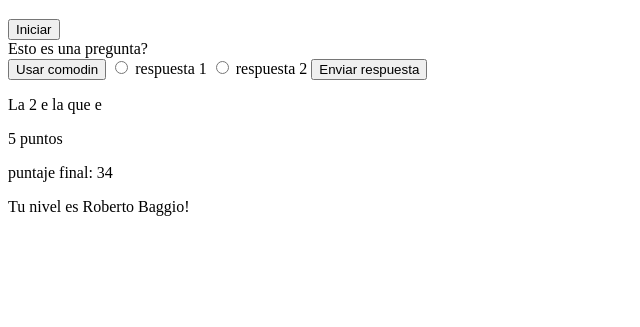
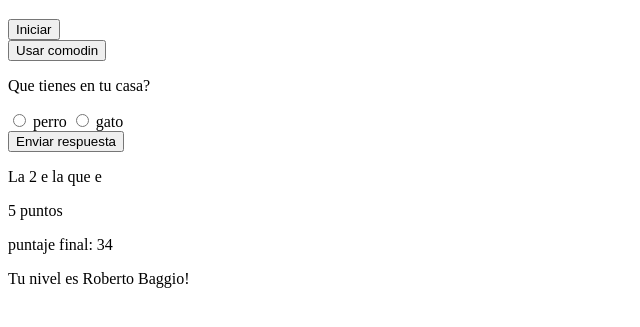
Before and after one commit to JuanDChaves/JavaScriptGames-IG-TP1, a plain HTML site: page juegos/juego1/juego1.html in a window 1280 px wide. Shown: the part 61-388 px from the top of the page, without its empty margins (0-640 px from the left). Drawn offline with Linux system fonts and the light colour scheme.

Commit message:
added some funcionality

```diff
--- a/juegos/juego1/juego1.html
+++ b/juegos/juego1/juego1.html
@@ -15,14 +15,21 @@
     <button class="iniciar">Iniciar</button>
 
     <div class="accion">
-        <div class="espacio-para-pregunta">Esto es una pregunta?</div>
-        <button class="comodin">Usar comodin</button>
-        <input type="radio" id="respuesta1" name="respuesta">
-        <label for="respuesta1">respuesta 1</label>
-        <input type="radio" id="respuesta2" name="respuesta">
-        <label for="respuesta2">respuesta 2</label>
-        <button class="enviar-respuesta">Enviar respuesta</button>
+        <button id="comodin">Usar comodin</button>
+
+        <div id="pregunta">
+            <p id="espacio-para-pregunta"></p>
+            <input type="radio" name="pregunta" value="perro" id="opcion1">
+            <label for="opcion1" id="res-texto-1">perro</label>
+
+            <input type="radio" name="pregunta" value="opcion2">
+            <label for="opcion2" id="res-texto-2">gato</label>
+        </div>
+
+        <button id="boton-enviar">Enviar respuesta</button>
+
         <p class="respuesta-correcta">La 2 e la que e</p>
+
         <span class="puntaje-actual">5 puntos</span>
     </div>
 
--- a/juegos/juego1/juego1.js
+++ b/juegos/juego1/juego1.js
@@ -1,6 +1,63 @@
+// En las siguientes líneas declaro variables: inicio, espacioParaPregunta, enviarRespuesta y comodin XXXXXX que corresponden a botones en la página y al campo en donde van las preguntas, las respuestas y el resultado final.
+
 const inicio = document.querySelector(".iniciar")
-const espacioParaPregunta = document.querySelector(".espacio-para-pregunta")
-const respuesta = document.querySelector(".enviar-respuesta")
-const comodin = document.
+const comodin = document.getElementById("comodin")
+const espacioParaPregunta = document.getElementById("espacio-para-pregunta")
+const respuestaUnoTexto = document.getElementById("opcion1")
+const respuestaDosTexto = document.getElementById("opcion2")
+const respuesta = document.querySelector(".respuesta")
+const botonEnviar = document.getElementById("boton-enviar")
 
-respuesta.addEventListener("click", (e) => console.log("arranque"))
+// En este array defino las 10 preguntas, dos opciones por cada una y la respuesta correcta. Cada pregunta es un objeto
+
+datosDelJuego = [
+    {
+        pregunta: "Que tienes en tu casa?",
+        opcionUno: "perrin",
+        opcionDos: "gatin",
+        correcta: "perro"
+    }
+]
+
+// Estas tres variables son contadores que irán aumentando a lo largo del juego, por eso se declaran con let.
+
+let preguntaActual = 0
+let puntaje = 0
+let racha = 0
+
+//
+cargarPregunta()
+
+function cargarPregunta () {
+    const datosPreguntaActual = datosDelJuego[preguntaActual]
+
+    espacioParaPregunta.innerText = datosPreguntaActual.pregunta
+    respuestaUnoTexto.innerText = datosPreguntaActual.opcionUno
+    respuestaDosTexto.innerText = datosPreguntaActual.opcionDos
+
+}
+
+// Así recibo el evento click en el botón "enviar"
+botonEnviar.addEventListener("click", (e) => enviarRespuesta())
+
+// Esta función toma el valor que tenga el radio button que este checked. Este valor se asigna a la variable respuestaElegida.
+function enviarRespuesta() {
+
+    let respuestaElegida
+
+    if (respuestaUnoTexto.checked) {
+        respuestaElegida = respuestaUnoTexto.value
+    } else if (respuestaDosTexto.checked) {
+        respuestaElegida = respuestaDosTexto.value
+    }
+    console.log(respuestaElegida)
+    esCorrecta()
+}
+
+function esCorrecta (respuestaElegida) {
+    if(respuestaElegida === datosDelJuego[preguntaActual].correcta) {
+        console.log("es correcta")
+    } else {
+        console.log("esta mal")
+    }
+}
```
